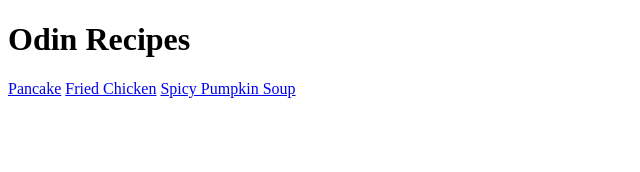
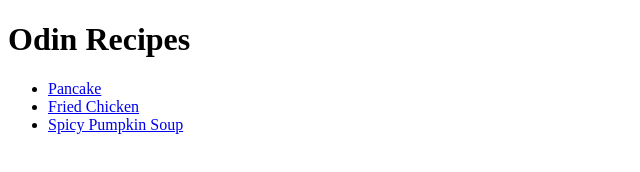
Before and after one commit to CantonnetThibaut/odin-recipes, a plain HTML site: page index.html in a window 1280 px wide. Shown: the whole page, without its empty margins (0-640 px from the left). Drawn offline with Linux system fonts and the light colour scheme.

Commit message:
Edit index.html, put links in an unordered list

```diff
--- a/index.html
+++ b/index.html
@@ -6,10 +6,10 @@
     </head>
     <body>
         <h1>Odin Recipes</h1>
-        <a href="./recipes/pancake.html">Pancake</a>
-        <a href="./recipes/friedchicken.html">Fried Chicken</a>
-        <a href="./recipes/spicypumpkinsoup.html">Spicy Pumpkin Soup</a>
-
-
+        <ul>
+            <li><a href="./recipes/pancake.html">Pancake</a></li>
+            <li><a href="./recipes/friedchicken.html">Fried Chicken</a></li>
+            <li><a href="./recipes/spicypumpkinsoup.html">Spicy Pumpkin Soup</a></li>
+        </ul>
     </body>
 </html>
```
